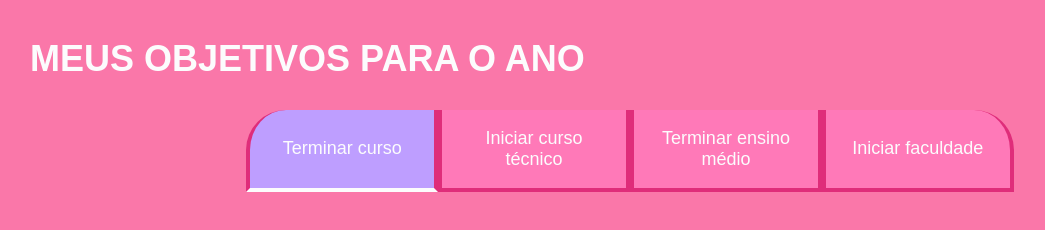
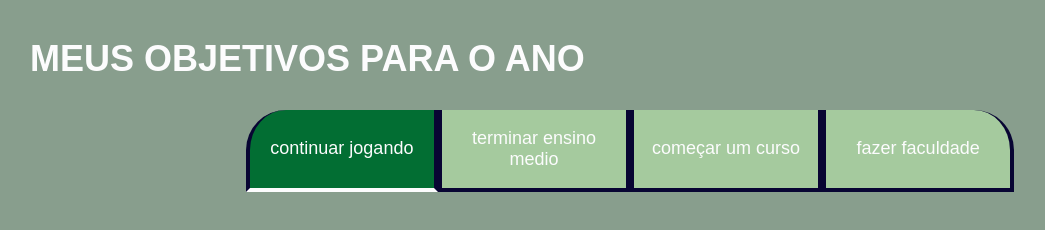
Before and after one commit to darkside2500/2024-3b-mp-dv, a plain HTML site: page index.html in a window 1280 px wide. Shown: the whole page, without its empty margins (10-1055 px from the left). Drawn offline with Linux system fonts and the light colour scheme; a web font is replaced by a local one.

Commit message:
Add files via upload

```diff
--- a/index.html
+++ b/index.html
@@ -11,11 +11,12 @@
     <section class="conteudo-principal">
         <h1 class="titulo-principal">MEUS OBJETIVOS PARA O ANO<span></span></h1>
         <div class="botoes">
-            <button class="botao ativo"> Terminar curso</button>
-            <button class="botao"> Iniciar curso técnico</button>
-            <button class="botao"> Terminar ensino médio</button>
-            <button class="botao"> Iniciar faculdade</button>
+            <button class="botao ativo">continuar jogando</button>
+            <button class="botao">terminar ensino medio</button>
+            <button class="botao">começar um curso </button>
+            <button class="botao">fazer faculdade</button>
         </div>
     </section>
+    <script src="main.js"></script>
 </body>
 </html>
--- /dev/null
+++ b/main.js
@@ -0,0 +1,12 @@
+const botoes = document.querySelectorAll('.botao')
+
+for(let i= 0; i<botoes.length; i++){
+    botoes[i].onclick=function (){
+
+        for (j=0; j<botoes.length;j++){
+            botoes[j].classList.remove('ativo')
+        }
+
+        botoes[i].classList.add('ativo')
+    }
+}
--- a/style.css
+++ b/style.css
@@ -1,11 +1,11 @@
 @import url('https://fonts.googleapis.com/css2?family=Chau+Philomene+One:ital@0;1&family=Lilita+One&display=swap');
 
 :root {
-    --lilas:#be9eff;
-    --rosa-es: #df2d7a;
-    --rosa-esc: #ff79b8;
+    --lilas:#026e33;
+    --rosa-es: #080533;
+    --rosa-esc: #a5ca9e;
     --branco: #fcfcfd;
-    --rosa: #fa77a9;
+    --rosa: #889e8d;
     --font-titulo: "Lilita One", sans-serif;
     --font-texto: "Chau Philomene One", sans-serif;
 }
```
